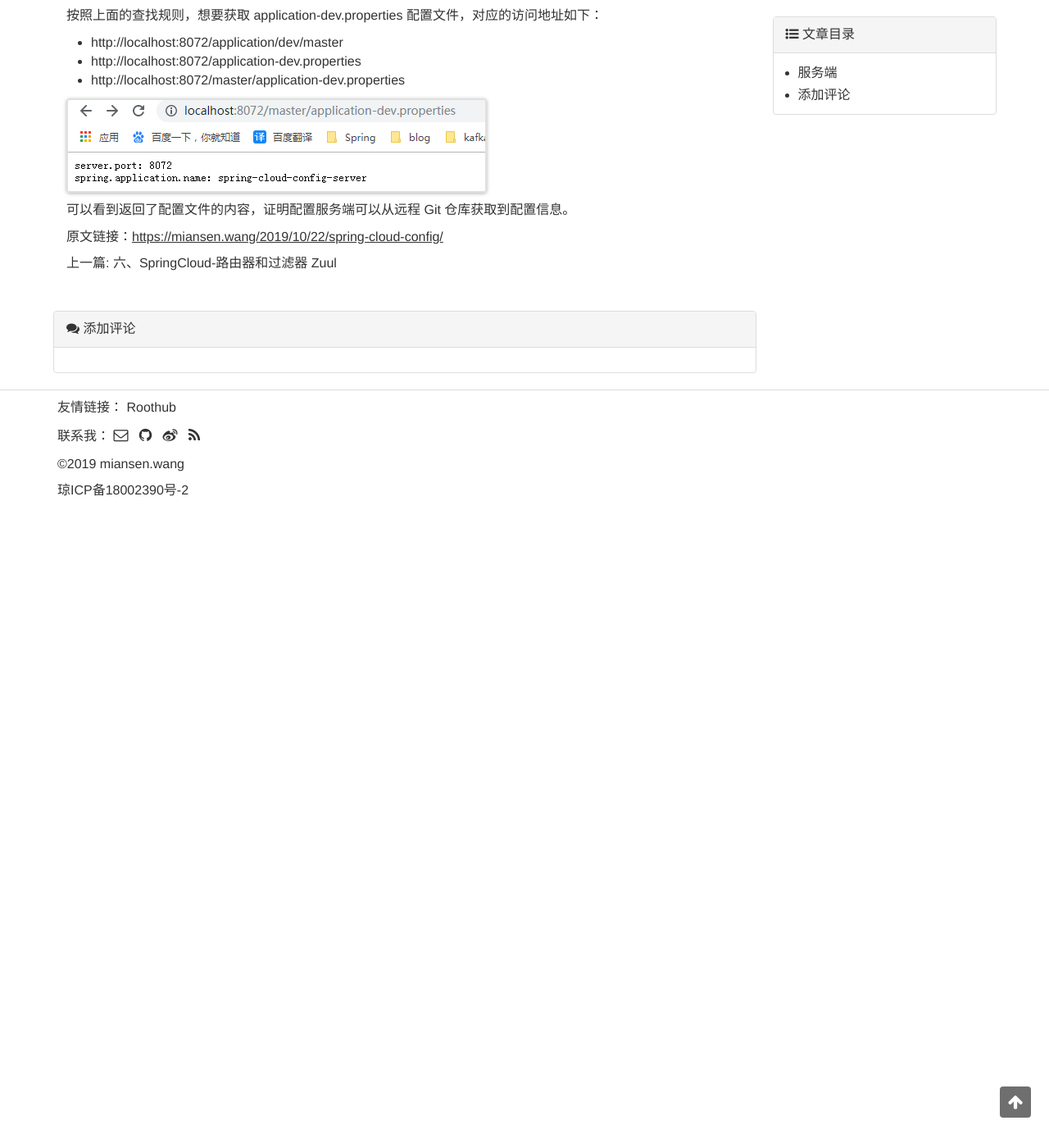
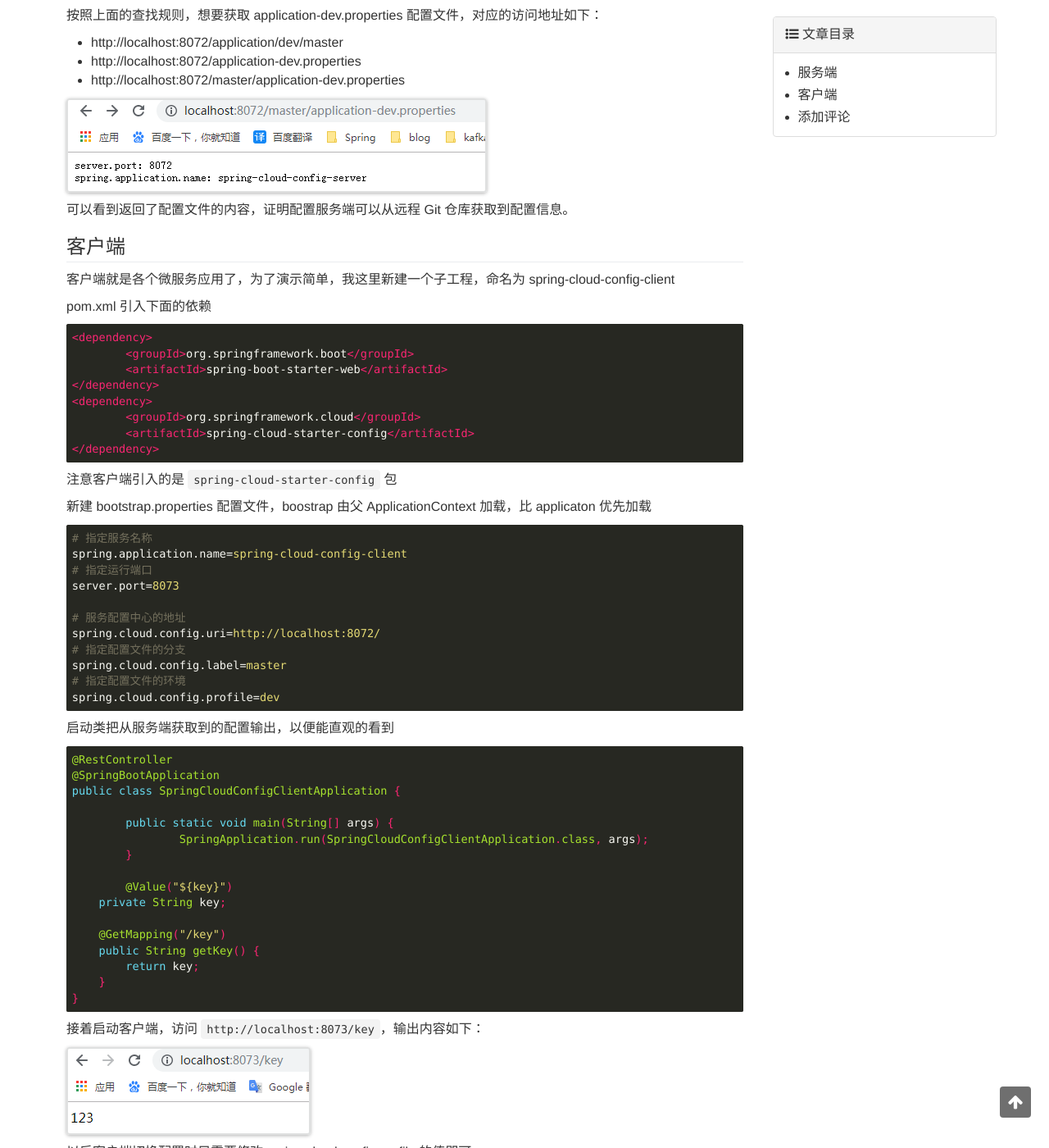
Before and after one commit to miansen/miansen.github.io, a Jekyll site: the page built from _posts/2019-10-22-spring-cloud-config.md, in a window 1280 px wide and 1400 px high, scrolled down 1663 px. Shown: the whole window at 82% size. Built offline with Jekyll 4.4.1, drawn with Linux system fonts in a browser that asks for light colours; comment, search, counter and statistics services are not loaded; before the commit the page ends 2293 px from its top, so only the background shows below that; some of the changed text lies outside the part shown.

Commit message:
update 2019-10-22-spring-cloud-config.md

````diff
--- a/_posts/2019-10-22-spring-cloud-config.md
+++ b/_posts/2019-10-22-spring-cloud-config.md
@@ -83,3 +83,65 @@ spring.cloud.config.server.git.password=
 ![image](https://miansen.wang/assets/20191022184555.png)
 
 可以看到返回了配置文件的内容，证明配置服务端可以从远程 Git 仓库获取到配置信息。
+
+## 客户端
+
+客户端就是各个微服务应用了，为了演示简单，我这里新建一个子工程，命名为 spring-cloud-config-client
+
+pom.xml 引入下面的依赖
+
+```xml
+<dependency>
+	<groupId>org.springframework.boot</groupId>
+	<artifactId>spring-boot-starter-web</artifactId>
+</dependency>
+<dependency>
+	<groupId>org.springframework.cloud</groupId>
+	<artifactId>spring-cloud-starter-config</artifactId>
+</dependency>
+```
+
+注意客户端引入的是 `spring-cloud-starter-config` 包
+
+新建 bootstrap.properties 配置文件，boostrap 由父 ApplicationContext 加载，比 applicaton 优先加载
+
+```properties
+# 指定服务名称
+spring.application.name=spring-cloud-config-client
+# 指定运行端口
+server.port=8073
+
+# 服务配置中心的地址
+spring.cloud.config.uri=http://localhost:8072/
+# 指定配置文件的分支
+spring.cloud.config.label=master
+# 指定配置文件的环境
+spring.cloud.config.profile=dev
+```
+
+启动类把从服务端获取到的配置输出，以便能直观的看到
+
+```java
+@RestController
+@SpringBootApplication
+public class SpringCloudConfigClientApplication {
+
+	public static void main(String[] args) {
+		SpringApplication.run(SpringCloudConfigClientApplication.class, args);
+	}
+
+	@Value("${key}")
+    private String key;
+
+    @GetMapping("/key")
+    public String getKey() {
+        return key;
+    }
+}
+```
+
+接着启动客户端，访问 `http://localhost:8073/key`，输出内容如下：
+
+![image](https://miansen.wang/assets/20191030192739.png)
+
+以后客户端切换配置时只需要修改 spring.cloud.config.profile 的值即可
````
Also changed, not shown: other parts of _posts/2019-10-22-spring-cloud-config.md (+1 -1 lines), assets/20191030192739.png (added).
